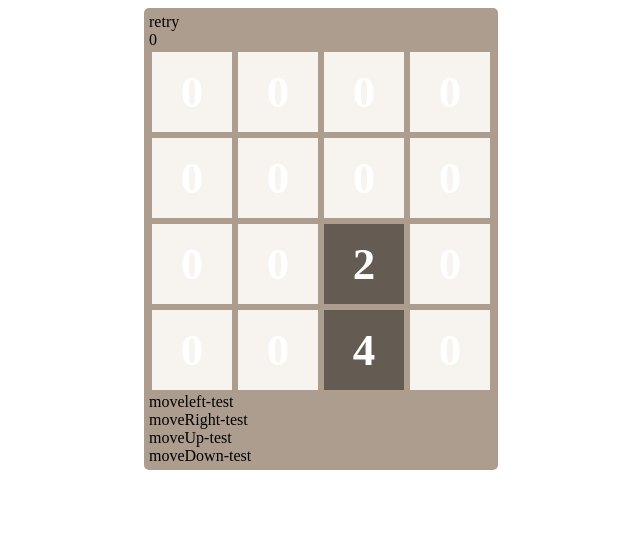
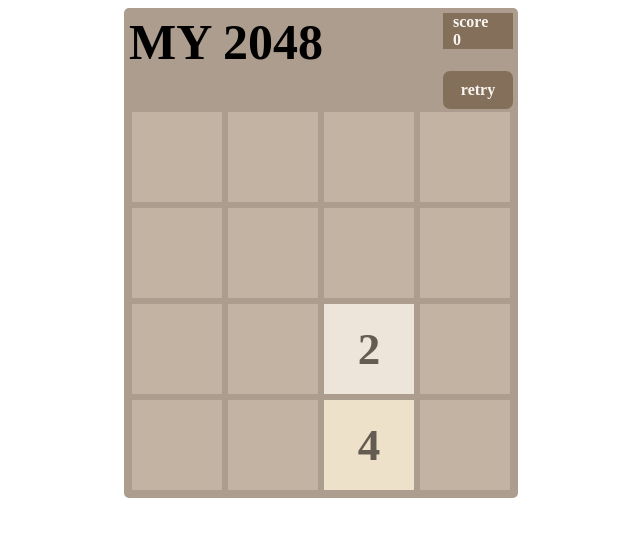
Before and after one commit to juicyorange/2048-Game, a React (Create React App) app: page / in a window 1280 px wide. Shown: the top 536 px of the page, without its empty margins (319-959 px from the left). Built offline with nearby package versions, Linux system fonts and the light colour scheme.

Commit message:
add : block css

```diff
--- a/src/App.tsx
+++ b/src/App.tsx
@@ -7,9 +7,7 @@ import Swipe from 'react-easy-swipe';
 // 해야할 것
 // css
 // dynamodb 써서 간단하게 점수 저장?  - 시간 남는다면
-// 화살표 이동 및 가능하다면 스와이프 이동 구현
 // 파일 쪼개기
-// 숫자 색상들
 const Board = styled.div`
   background: #ad9d8f;
   width: max-content;
@@ -30,6 +28,46 @@ const Block = styled.div`
   font-size: 45px;
   font-weight: 800;
   color: white;
+  padding: 5px;
+`;
+
+const GameName = styled.h1`
+  font-size: 50px;
+  font-weight: bold;
+  margin: 0px;
+  display: flex;
+  justify-content: space-between;
+  align-items: center;
+`;
+
+const Score = styled.div`
+  display: flex;
+  align-items: center;
+  margin-bottom : 3px
+  padding-top: 7px;
+  padding-botton: 7px;
+  padding-left: 10px;
+  padding-right: 10px;
+  background: #846f5b;
+  color: #f8f5f0;
+  width: 50px;
+  font-weight: 900;
+  margin-left: auto;
+  margin-bottom: auto;
+`;
+
+const Retry = styled.div`
+  display: flex;
+  justify-content: center;
+  padding: 10px;
+  background: #846f5b;
+  color: #f8f5f0;
+  width: 50px;
+  border-radius: 7px;
+  font-weight: 900;
+  margin-left: auto;
+  margin-bottom: auto;
+  cursor: pointer;
 `;
 
 function App() {
@@ -265,6 +303,7 @@ function App() {
   };
 
   const playGame = (where: string) => {
+    console.log(where);
     if (gameOver === false) {
       switch (where) {
         case 'left':
@@ -349,40 +388,80 @@ function App() {
   };
   return (
     <>
+      <Board onKeyDown={handleKeyDown} tabIndex={1}>
+        <div style={{ display: 'flex', justifyContent: 'space-between' }}>
+          <GameName>MY 2048</GameName>
+          <div
+            style={{
+              display: 'flex',
+              justifyContent: 'space-between',
+              alignItems: 'center',
+            }}
+          >
+            <Score>
+              score<br></br>
+              {score}
+            </Score>
+          </div>
+        </div>
+        <Retry onClick={() => initGrid()}>retry</Retry>
         <Swipe
           innerRef={(ref) => (myRef = ref)}
+          onSwipeDown={() => playGame('down')}
           onSwipeLeft={() => playGame('left')}
           onSwipeRight={() => playGame('right')}
           onSwipeUp={() => playGame('up')}
-        onSwipeDown={() => playGame('down')}
         >
-        <Board onKeyDown={handleKeyDown} tabIndex={1}>
-          <div onClick={() => initGrid()}>retry</div>
-          <div>{score}</div>
           {grid.map((row, rowIndex) => (
             <div style={{ display: 'flex' }} key={`rowIndex-${rowIndex}`}>
-              {row.map((item, itemIndex) => (
+              {row.map((item: any, itemIndex) => (
                 <Block
                   key={`itemIndex-${itemIndex}`}
+                  color={item}
                   style={{
-                    background:
-                      item === 2 || item === 4 ? `#645B52` : `#F7F4EF`,
+                    background: getColors(item),
+                    color: item === 2 || item === 4 ? `#645B52` : `#F7F4EF`,
                   }}
                 >
-                  {item}
+                  {item ? item : ''}
                 </Block>
               ))}
             </div>
           ))}
-          <div onClick={() => playGame('left')}>moveleft-test</div>
-          <div onClick={() => playGame('right')}>moveRight-test</div>
-          <div onClick={() => playGame('up')}>moveUp-test</div>
-          <div onClick={() => playGame('down')}>moveDown-test</div>
+        </Swipe>
       </Board>
-      </Swipe>
       <p>{gameOver ? 'Game Over!! push retry' : ''}</p>
     </>
   );
 }
 
+const getColors = (num: any) => {
+  switch (num) {
+    case 2:
+      return '#EDE4DA';
+    case 4:
+      return '#EEE1C9';
+    case 8:
+      return '#F3B279';
+    case 16:
+      return '#F79563';
+    case 32:
+      return '#F2654F';
+    case 64:
+      return '#F75F3B';
+    case 128:
+      return '#EDD073';
+    case 256:
+      return '#EECC61';
+    case 512:
+      return '#EDC950';
+    case 1024:
+      return '#E8BB31';
+    case 2048:
+      return '#E7B723';
+    default:
+      return '#C2B3A3';
+  }
+};
+
 export default App;
```
Lines whose indentation alone changed are shown as unchanged.
